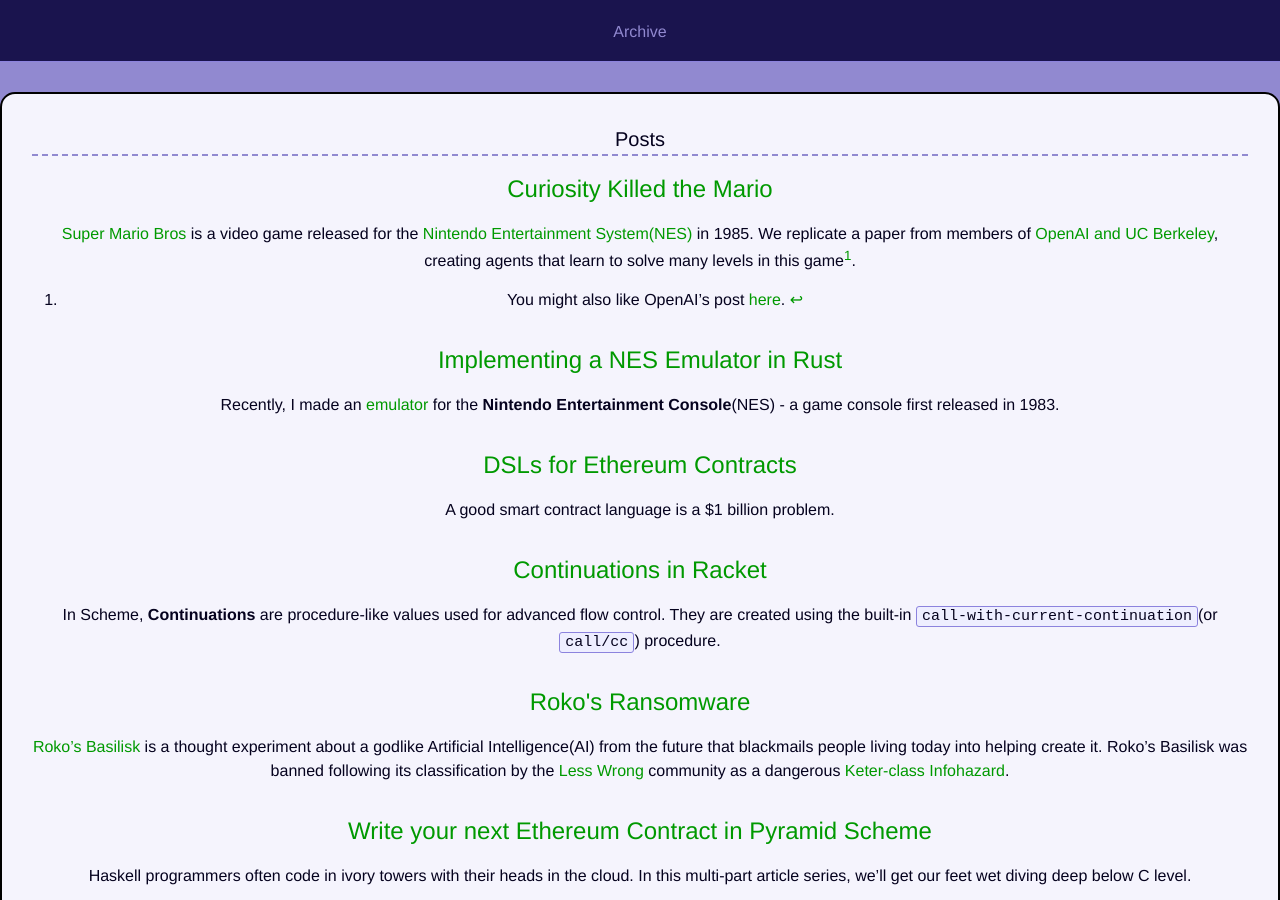
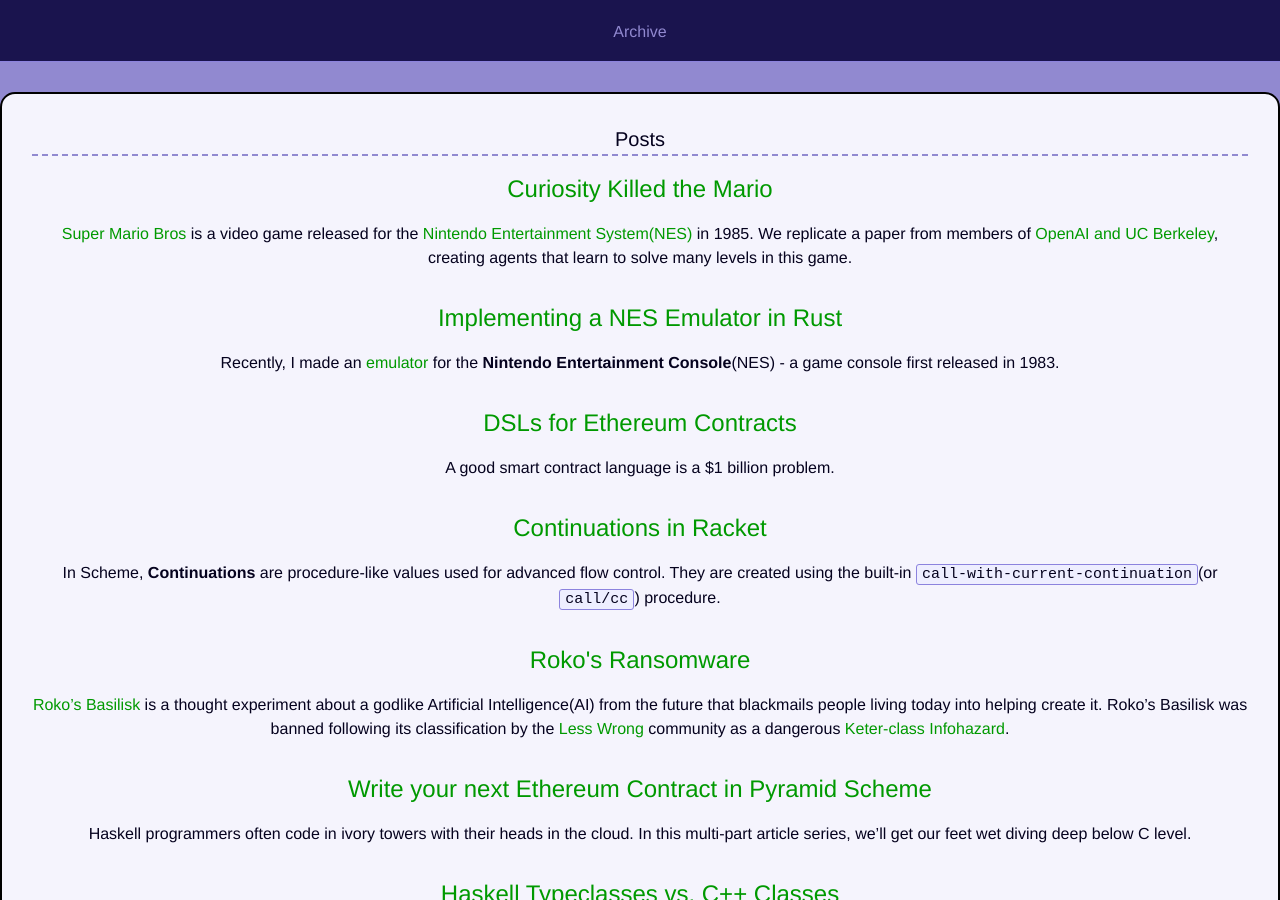
Before and after one commit to MichaelBurge/michaelburge.github.io, a Jekyll site: the page built from index.md, in a window 1280 px wide and 900 px high. Built offline with Jekyll 4.4.1, drawn with Linux system fonts in a browser that asks for light colours.

Commit message:
Ensure the footnote doesn't render in the summary

```diff
--- a/_posts/2019-05-12-marai-agent.markdown
+++ b/_posts/2019-05-12-marai-agent.markdown
@@ -12,9 +12,9 @@
 
 ---
 
-[Super Mario Bros](https://en.wikipedia.org/wiki/Super_Mario_Bros.) is a video game released for the [Nintendo Entertainment System(NES)](https://en.wikipedia.org/wiki/Nintendo_Entertainment_System) in 1985. We replicate a paper from members of [OpenAI and UC Berkeley](https://arxiv.org/abs/1808.04355), creating agents that learn to solve many levels in this game[^1].
+[Super Mario Bros](https://en.wikipedia.org/wiki/Super_Mario_Bros.) is a video game released for the [Nintendo Entertainment System(NES)](https://en.wikipedia.org/wiki/Nintendo_Entertainment_System) in 1985. We replicate a paper from members of [OpenAI and UC Berkeley](https://arxiv.org/abs/1808.04355), creating agents that learn to solve many levels in this game.
 
-The central idea is to use **Curiosity** as a reward. The agent
+The central idea is to use **Curiosity** as a reward[^1]. The agent
 * Attempts to predict future states
 * Prefers to enter states that it's unable to predict well.
 
```
